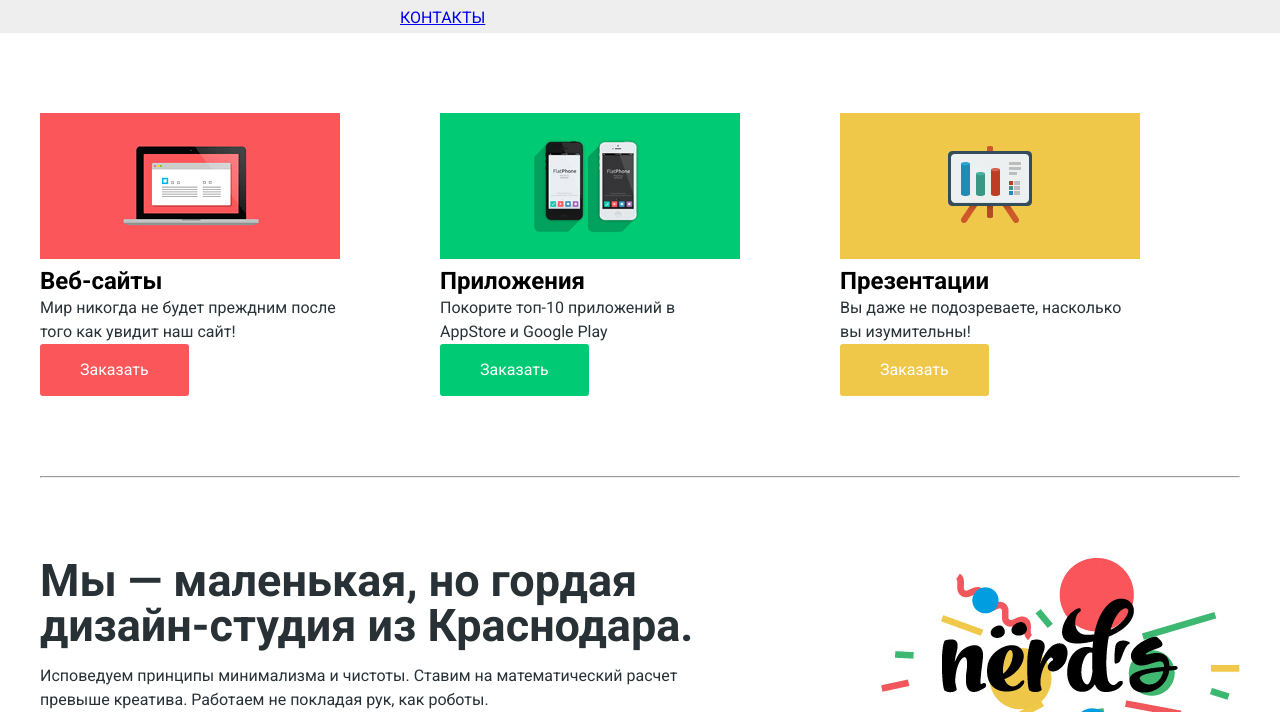
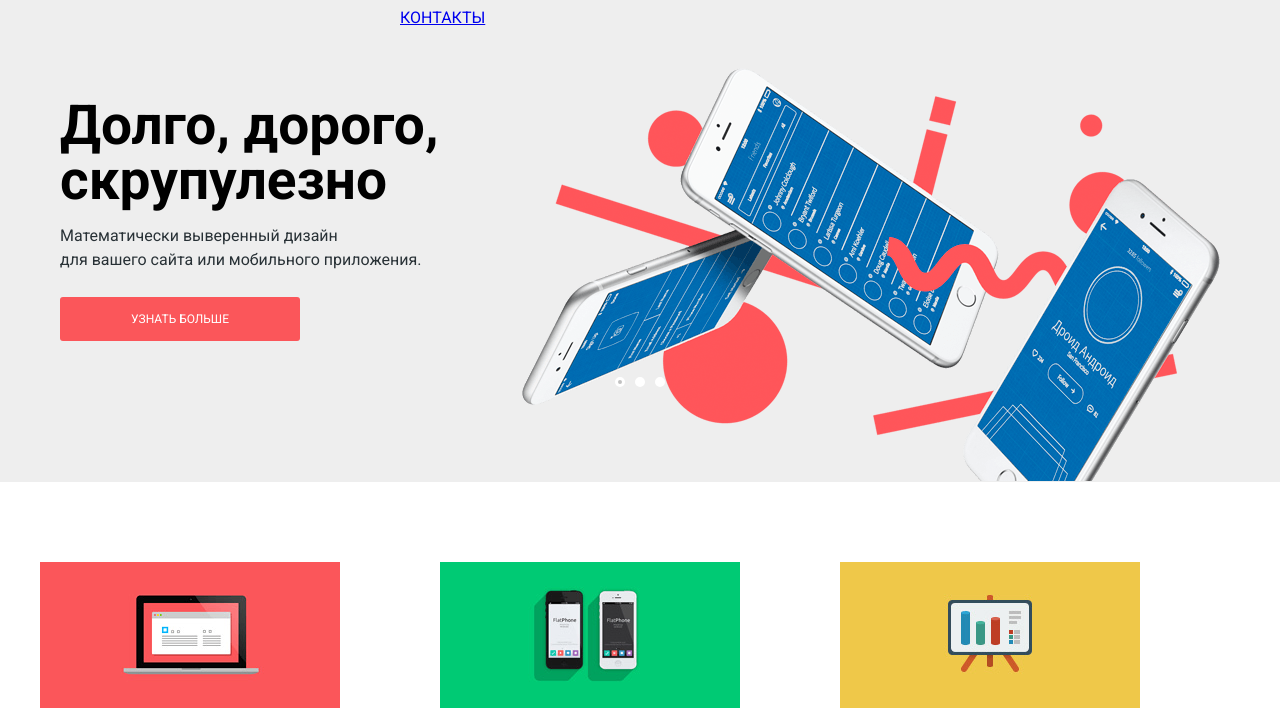
Before and after one commit to Timurbl/nerds, a plain HTML site: page index.html in a window 1280 px wide. Shown: the part 87-799 px from the top of the page. Drawn offline with Linux system fonts and the light colour scheme.

Commit message:
Сделал слайдер

```diff
--- a/index.html
+++ b/index.html
@@ -22,9 +22,43 @@
                     <li aria-label="Корзина" class="user-list__item"><img alt="Корзина" src="images/cart-icon.svg"><a href="#" class="user-list__item">Корзина</a></li>
                 </ul>
             </nav>
-
+        </div>
+        <div class="header">
             <div class="slider">
-
+                <input type="radio" id="btn-1" name="toggle" checked>
+                <input type="radio" id="btn-2" name="toggle">
+                <input type="radio" id="btn-3" name="toggle">
+                <div class="slider-controls">
+                    <label for="btn-1"></label>
+                    <label for="btn-2"></label>
+                    <label for="btn-3"></label>
+                </div>
+                <div class="slides">
+                    <div class="slide">
+                        <div class="slide-text">
+                            <div class="slide-title">Долго, дорого, скрупулезно</div>
+                            <p>Математически выверенный дизайн<br>
+                                для вашего сайта или мобильного приложения.</p>
+                            <a class="btn" href="#">Узнать больше</a>
+                        </div>
+                    </div>
+                    <div class="slide">
+                        <div class="slide-text">
+                            <div class="slide-title">Любим математику как никто другой</div>
+                            <p>Никакого креатива, только математические формулы<br>
+                                для расчета идеальных пропорций.</p>
+                            <a class="btn" href="#">Узнать больше</a>
+                        </div>
+                    </div>
+                    <div class="slide">
+                        <div class="slide-text">
+                            <div class="slide-title">Только ночь,<br>только хардкор</div>
+                            <p>Работать днем, как все? Мы против этого.<br>
+                                Ближе к полуночи работа только начинается.</p>
+                            <a class="btn" href="#">Узнать больше</a>
+                        </div>
+                    </div>
+                </div>
             </div>
         </div>
     </header>
@@ -96,10 +130,10 @@
             <section class="projects">
                 <h2 class="visually-hidden">Наши проекты</h2>
                     <ul class="projects__list">
-                        <li class="projects__academy"><img alt="HTML Academy" src="images/html-acad-logo.png"></li>
-                        <li class="projects__borodinski"><img alt="Barbershop Borodinski" src="images/borodinski-logo.png"></li>
-                        <li class="projects__pink"><img alt="Pink" src="images/pink-logo.png"></li>
-                        <li class="projects__mishka"><img alt="Mishka" src="images/mishka-logo.png"></li>
+                        <li class="projects__academy"><a href="#" class="projects__list__item"><img alt="HTML Academy" src="images/html-acad-logo.png"></a></li>
+                        <li class="projects__borodinski"><a href="#" class="projects__list__item"><img alt="Barbershop Borodinski" src="images/borodinski-logo.png"></a></li>
+                        <li class="projects__pink"><a href="#" class="projects__list__item"><img alt="Pink" src="images/pink-logo.png"></a></li>
+                        <li class="projects__mishka"><a href="#" class="projects__list__item"><img alt="Mishka" src="images/mishka-logo.png"></a></li>
                     </ul>
             </section>
 
--- a/style.css
+++ b/style.css
@@ -235,6 +235,18 @@ hr {
     justify-content:space-around;
 }
 
+.projects__list__item {
+    opacity: 0.2;
+}
+
+.projects__list__item:hover {
+    opacity: 1;
+}
+
+.projects__list__item:active {
+    opacity: 0.1;
+}
+
 .page-footer__wrapper {
     display: flex;
 }
@@ -260,3 +272,116 @@ hr {
 
     line-height: 22px;
 }
+
+
+/* Слайдер */
+
+.header{
+    padding-top:35px;
+    background:#eeeeee;
+}
+.slider{
+    position:relative;
+    width:1160px;
+    height: 414px;
+    margin:0 auto;
+}
+.slider input[type=radio] {
+    position:absolute;
+    opacity:0;
+}
+.slider-controls{
+    position:absolute;
+    bottom:95px;
+    left:50%;
+    width:200px;
+    height:10px;
+    margin-left:-100px;
+    text-align:center;
+    z-index:1000;
+}
+.slider-controls label{
+    display:inline-block;
+    width:4px;
+    height:4px;
+    margin:0 3px;
+    background:white;
+    border:3px solid white;
+    vertical-align:top;
+    border-radius:50%;
+    cursor:pointer;
+}
+#btn-1:checked ~ .slider-controls label[for="btn-1"],
+#btn-2:checked ~ .slider-controls label[for="btn-2"],
+#btn-3:checked ~ .slider-controls label[for="btn-3"] {
+    background:#c1c1c1;
+}
+.slide{
+    position:absolute;
+    top:0;
+    left:0;
+    width:100%;
+    height:100%;
+    overflow:hidden;
+}
+.slide-text{
+    width: 560px;
+    padding:30px 0;
+    color:#283136;
+}
+.slide-title{
+    font-size: 55px;
+    line-height: 55px;
+    font-weight: bold;
+    color: black;
+}
+.slide .btn{
+    display:block;
+    width:240px;
+    padding:10px 0;
+    margin-top:25px;
+    font-size:12px;
+    color:white;
+    text-transform:uppercase;
+    text-align:center;
+    text-decoration:none;
+    background:#fb565a;
+    border-radius:3px;
+}
+
+.btn:hover {
+    background-color: #e74246;
+}
+
+.btn:active {
+    color: #e37376;
+    background-color: #d7373b;
+}
+
+.slide:nth-child(1){
+    background-image:url('images/slide1.png');
+    background-repeat:no-repeat;
+    background-position:100% 0;
+}
+.slide:nth-child(2){
+    background-image:url('images/slide2.png');
+    background-repeat:no-repeat;
+    background-position:100% 0;
+}
+.slide:nth-child(3){
+    background-image:url('images/slide3.png');
+    background-repeat:no-repeat;
+    background-position:100% 0;
+}
+.slide{
+    display:none;
+}
+#btn-1:checked ~ .slides .slide:nth-child(1) {
+    display: block;
+}
+#btn-2:checked ~ .slides .slide:nth-child(2) {
+    display: block;
+}
+#btn-3:checked ~ .slides .slide:nth-child(3) {
+    display: block;
+}
```
